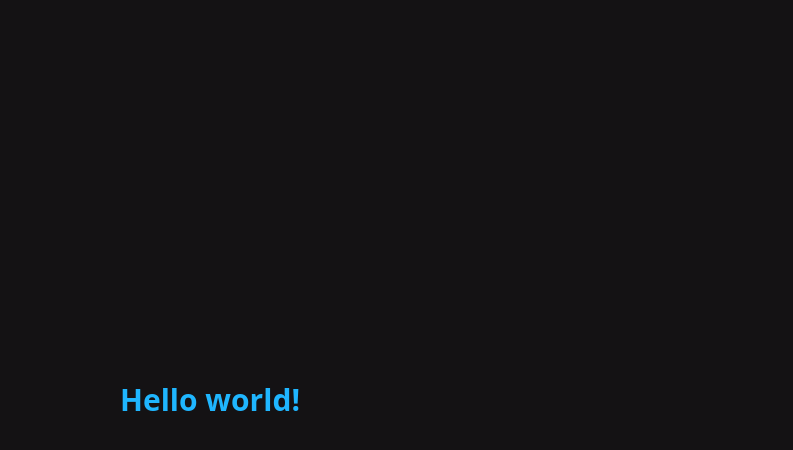
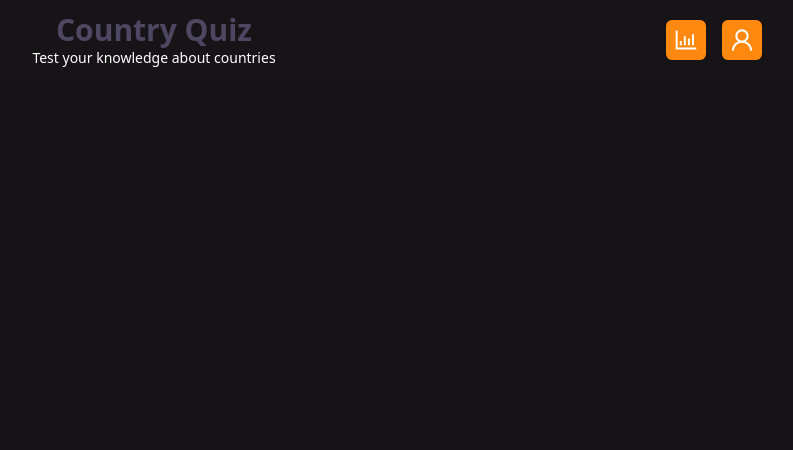
Before and after one commit to alt-art/country-quiz, a Next.js app: page / in a window 1280 px wide. Shown: the top 450 px of the page, without its empty margins (430-1223 px from the left). Built offline with nearby package versions, Linux system fonts and the light colour scheme.

Commit message:
feat: Add header to the page with user and ranking buttons

```diff
--- a/package.json
+++ b/package.json
@@ -9,6 +9,7 @@
     "lint": "next lint"
   },
   "dependencies": {
+    "@ant-design/icons": "^5.0.1",
     "@types/node": "18.15.3",
     "@types/react": "18.0.28",
     "@types/react-dom": "18.0.11",
--- /dev/null
+++ b/src/components/Button.tsx
@@ -0,0 +1,15 @@
+import { HTMLProps } from 'react';
+
+function Button({ children, ...props }: HTMLProps<HTMLButtonElement>) {
+  return (
+    <button
+      {...props}
+      type="button"
+      className="m-2 flex items-center justify-center rounded-md bg-second p-2 text-white transition-colors hover:bg-second-dark active:bg-opacity-40"
+    >
+      {children}
+    </button>
+  );
+}
+
+export default Button;
--- /dev/null
+++ b/src/components/Header.tsx
@@ -0,0 +1,25 @@
+import { BarChartOutlined, UserOutlined } from '@ant-design/icons';
+import Button from './Button';
+
+function Header() {
+  return (
+    <header className="flex items-center bg-principal bg-opacity-5 px-10 md:px-20">
+      <div className="flex w-full flex-col items-center justify-center">
+        <h1 className="text-3xl font-bold text-principal">Country Quiz</h1>
+        <p className="text-sm text-white">
+          Test your knowledge about countries
+        </p>
+      </div>
+      <div className="flex h-20 items-center justify-center">
+        <Button>
+          <BarChartOutlined style={{ fontSize: '1.5rem' }} />
+        </Button>
+        <Button>
+          <UserOutlined style={{ fontSize: '1.5rem' }} />
+        </Button>
+      </div>
+    </header>
+  );
+}
+
+export default Header;
--- a/src/pages/index.tsx
+++ b/src/pages/index.tsx
@@ -1,4 +1,5 @@
 import Head from 'next/head';
+import Header from '../components/Header';
 
 export default function Home() {
   return (
@@ -10,9 +11,7 @@ export default function Home() {
         <link rel="icon" href="/favicon.ico" />
       </Head>
       <main>
-        <div className="flex min-h-screen flex-col items-center justify-center">
-          <h1 className="text-3xl font-bold text-blue">Hello world!</h1>
-        </div>
+        <Header />
       </main>
     </>
   );
--- a/tailwind.config.js
+++ b/tailwind.config.js
@@ -3,7 +3,11 @@ module.exports = {
   content: ['./src/**/*.{js,ts,jsx,tsx}'],
   theme: {
     colors: {
-      blue: '#1fb6ff',
+      principal: '#4D4861',
+      'principal-dark': '#2F2B3B',
+      second: '#FF8811',
+      'second-dark': '#FF6A00',
+      white: '#FFF',
     },
   },
   plugins: [],
```
Also changed, not shown: 1 other file (tests, documents, lock files or other folders).
